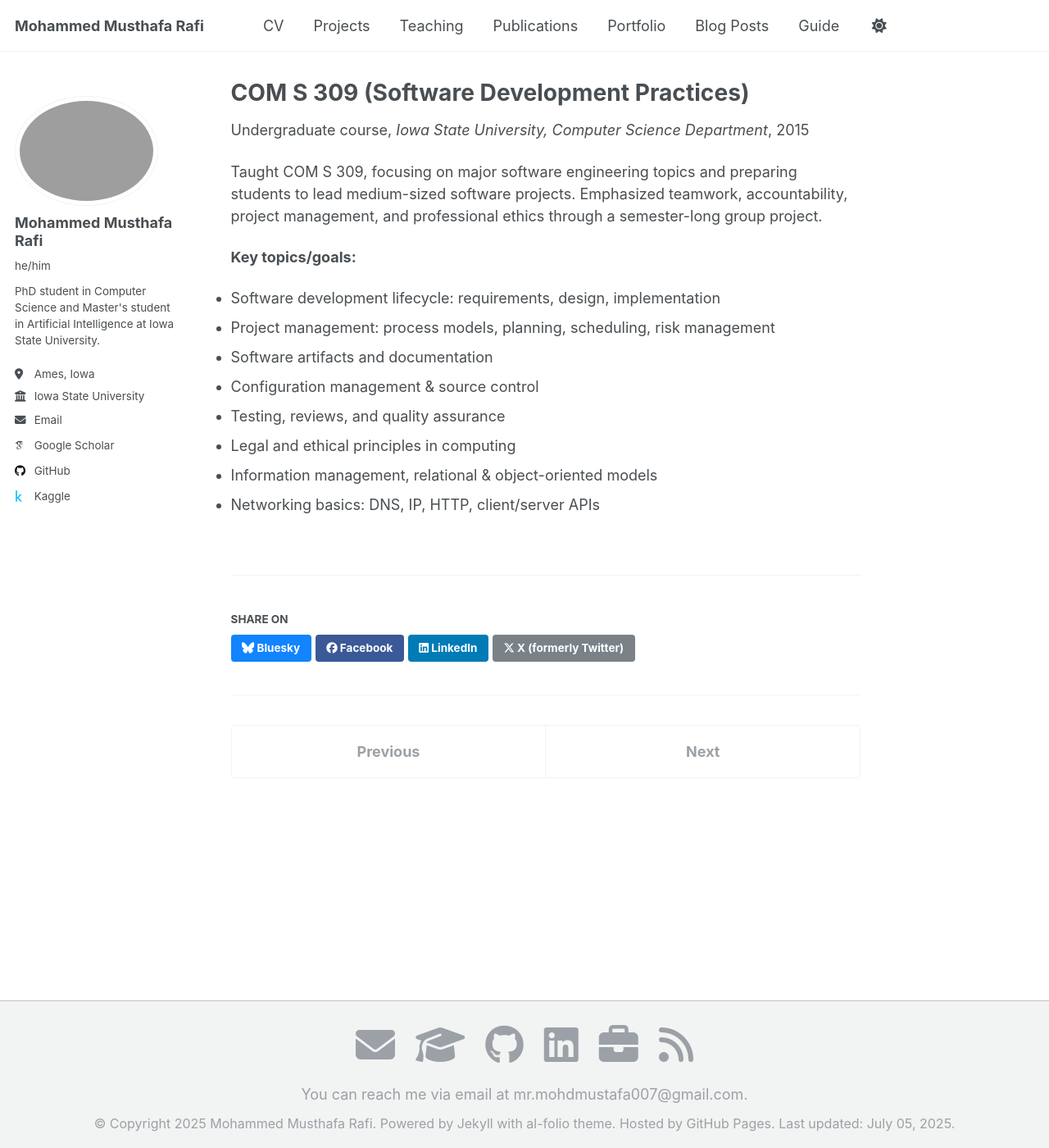
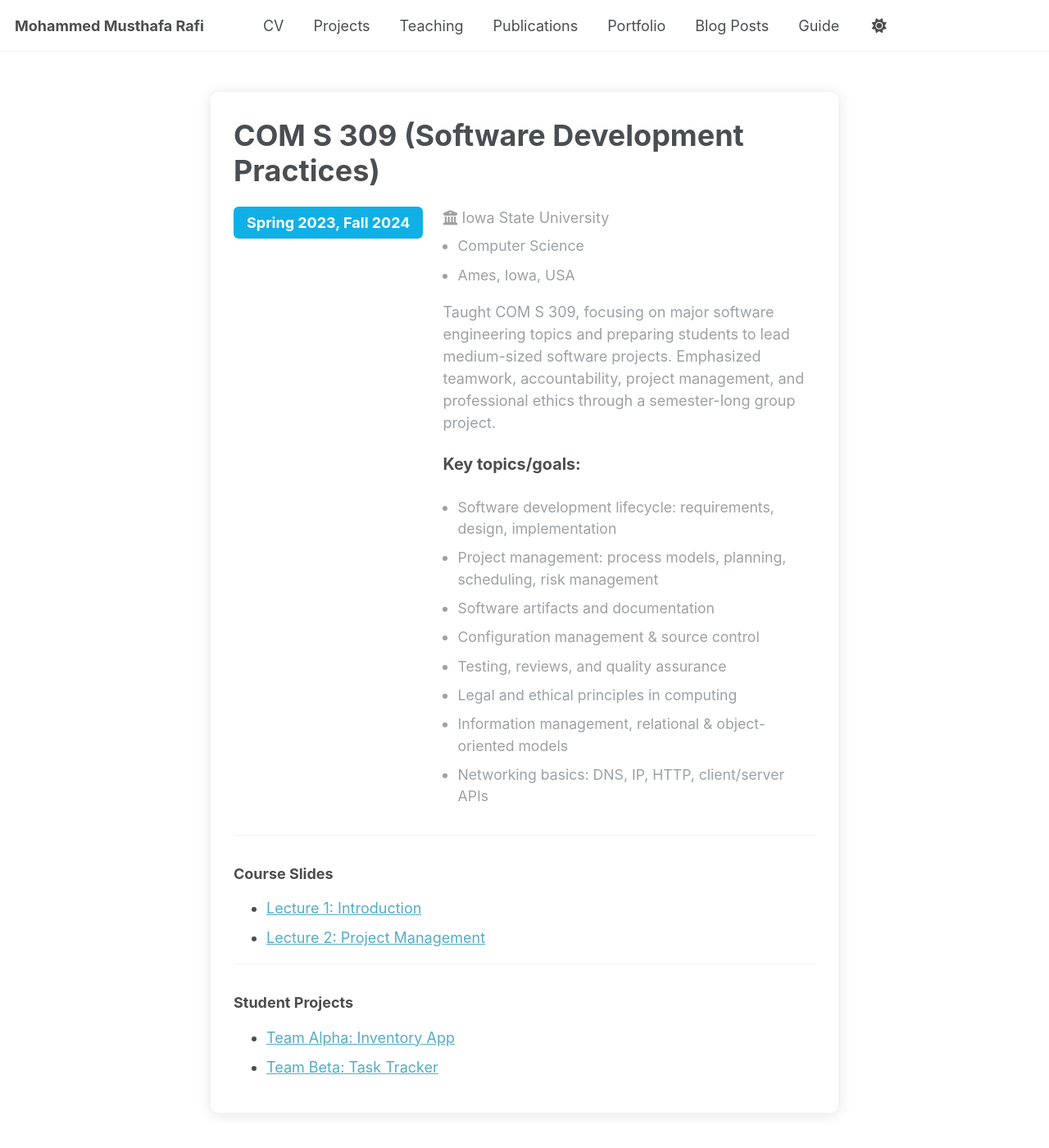
Before and after one commit to itsMustafamr/itsmustafamr.github.io, a Jekyll site: the page built from _teaching/2024-spring-teaching-2.md, in a window 1280 px wide and 1400 px high. Shown: the whole window at 82% size. Built offline with Jekyll 4.4.1, drawn with Linux system fonts in a browser that asks for light colours; some web fonts are replaced.

Commit message:
fixed the teaching experience

```diff
--- /dev/null
+++ b/_layouts/teaching-course.html
@@ -0,0 +1,46 @@
+---
+layout: default
+---
+{% include base_path %}
+<div class="cv-main-container">
+  <div class="cv-section-card">
+    <h2>{{ page.title }}</h2>
+    <div class="cv-edu-item">
+      <span class="cv-edu-years">
+        {% if page.semesters %}
+          {{ page.semesters | join: ', ' }}
+        {% else %}
+          {{ page.date | date: '%B %Y' }}
+        {% endif %}
+      </span>
+      <div class="cv-edu-details">
+        <span class="cv-edu-institution"><i class="fa fa-university"></i> {{ page.venue }}</span>
+        <ul>
+          {% if page.type %}<li>{{ page.type }}</li>{% endif %}
+          {% if page.location %}<li>{{ page.location }}</li>{% endif %}
+        </ul>
+        <div style="margin-top: 8px; color: var(--global-text-color-light);">
+          {{ content }}
+        </div>
+      </div>
+    </div>
+    {% if page.ppts %}
+      <hr>
+      <h3>Course Slides</h3>
+      <ul>
+        {% for ppt in page.ppts %}
+          <li><a href="{{ ppt.url }}" target="_blank">{{ ppt.label }}</a></li>
+        {% endfor %}
+      </ul>
+    {% endif %}
+    {% if page.projects %}
+      <hr>
+      <h3>Student Projects</h3>
+      <ul>
+        {% for project in page.projects %}
+          <li><a href="{{ project.url }}" target="_blank">{{ project.label }}</a></li>
+        {% endfor %}
+      </ul>
+    {% endif %}
+  </div>
+</div>
--- a/_teaching/2015-spring-teaching-2.md
+++ b/_teaching/2024-spring-teaching-2.md
@@ -1,11 +1,26 @@
 ---
 title: "COM S 309 (Software Development Practices)"
 collection: teaching
-type: "Undergraduate course"
+type: "Computer Science"
 permalink: /teaching/2015-spring-coms309
-venue: "Iowa State University, Computer Science Department"
-date: 2015-01-01
+venue: "Iowa State University"
+date: 2024-08-23
 location: "Ames, Iowa, USA"
+share: false
+semesters:
+  - "Spring 2023"
+  - "Fall 2024"
+layout: teaching-course
+ppts:
+  - label: "Lecture 1: Introduction"
+    url: "/files/slides1.pdf"
+  - label: "Lecture 2: Project Management"
+    url: "/files/slides2.pdf"
+projects:
+  - label: "Team Alpha: Inventory App"
+    url: "https://github.com/example/inventory-app"
+  - label: "Team Beta: Task Tracker"
+    url: "https://github.com/example/task-tracker"
 ---
 
 Taught COM S 309, focusing on major software engineering topics and preparing students to lead medium-sized software projects. Emphasized teamwork, accountability, project management, and professional ethics through a semester-long group project.
```
Also changed, not shown: _pages/about.md (+3 -1 lines), _pages/teaching.html (+27 -3 lines), _teaching/2023-Fall-teaching-1.md (renamed from _teaching/2014-spring-teaching-1.md, +6 -3 lines).
